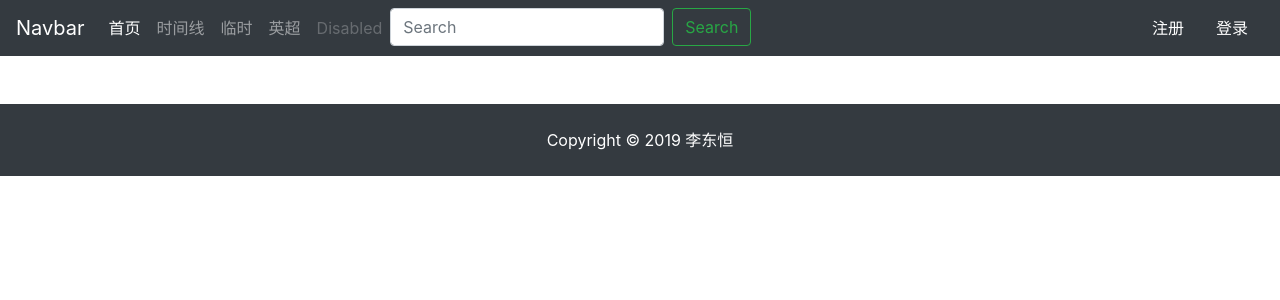
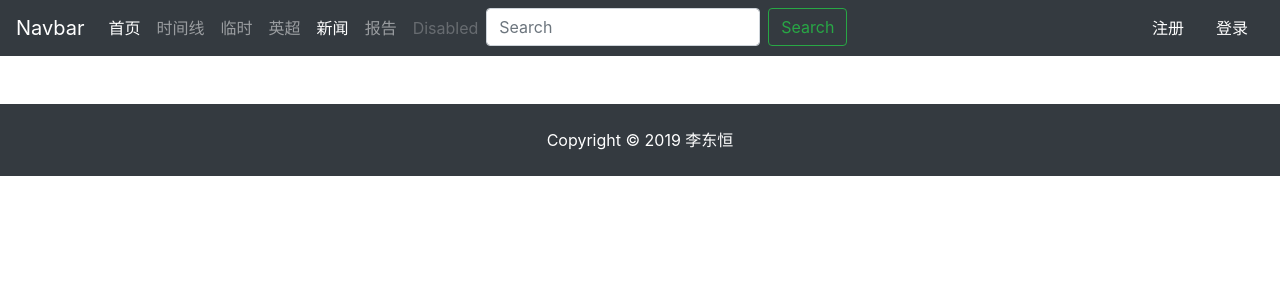
Before and after one commit to lidongheng/Football-Front, a Vue app in the folder client/: page /news in a window 1280 px wide. Shown: the top 300 px of the page. Built offline with nearby package versions, Linux system fonts and the light colour scheme; what vue-light-timeline would draw is missing.

Commit message:
加个新闻和报告版块，内容暂时想不出来

```diff
--- a/client/src/components/Nav/Nav.vue
+++ b/client/src/components/Nav/Nav.vue
@@ -18,6 +18,12 @@
         </li>
         <li class="nav-item">
           <router-link tag="a" class="nav-link" to="/premierLeague">英超</router-link>
+        </li>
+        <li class="nav-item">
+          <router-link tag="a" class="nav-link" to="/news">新闻</router-link>
+        </li>
+        <li class="nav-item">
+          <router-link tag="a" class="nav-link" to="/report">报告</router-link>
         </li>
         <li class="nav-item">
           <a class="nav-link disabled" href="#">Disabled</a>
--- /dev/null
+++ b/client/src/components/News/News.vue
@@ -0,0 +1,13 @@
+<template>
+  <div class="news">
+
+  </div>
+</template>
+
+<script>
+
+</script>
+
+<style scoped>
+
+</style>
--- /dev/null
+++ b/client/src/components/Report/Report.vue
@@ -0,0 +1,13 @@
+<template>
+  <div class="report">
+
+  </div>
+</template>
+
+<script>
+
+</script>
+
+<style scoped>
+
+</style>
--- a/client/src/routes.js
+++ b/client/src/routes.js
@@ -3,6 +3,8 @@ import Login from './components/Login/Login'
 import Register from './components/Register/Register'
 import TimeLine from './components/TimeLine/TimeLine'
 import PremierLeague from './components/PremierLeague/PremierLeague'
+import News from './components/News/News'
+import Report from './components/Report/Report'
 
 export const routes = [
   {path: '/', redirect: '/home'},
@@ -10,5 +12,7 @@ export const routes = [
   {path: '/login', component: Login},
   {path: '/register', component: Register},
   {path: '/timeline', component: TimeLine},
-  {path: '/premierLeague', component: PremierLeague}
+  {path: '/premierLeague', component: PremierLeague},
+  {path: '/news', component: News},
+  {path: '/report', component: Report}
 ]
```
